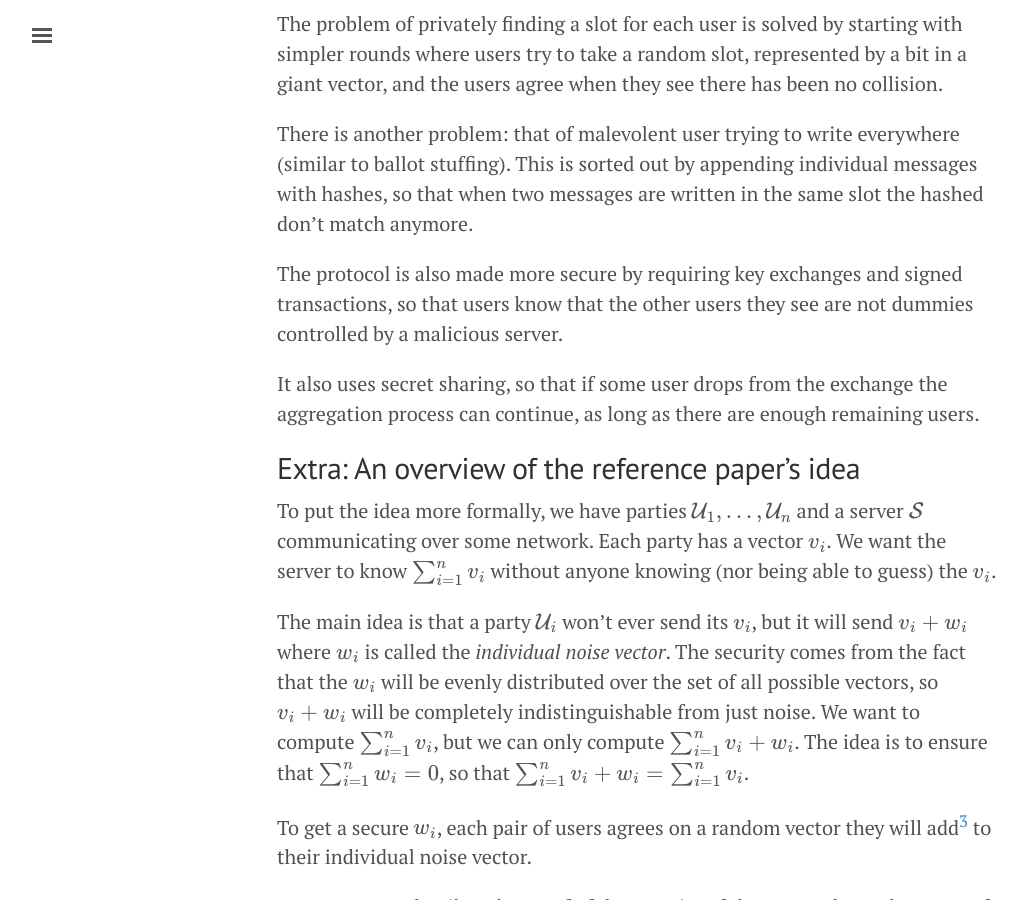
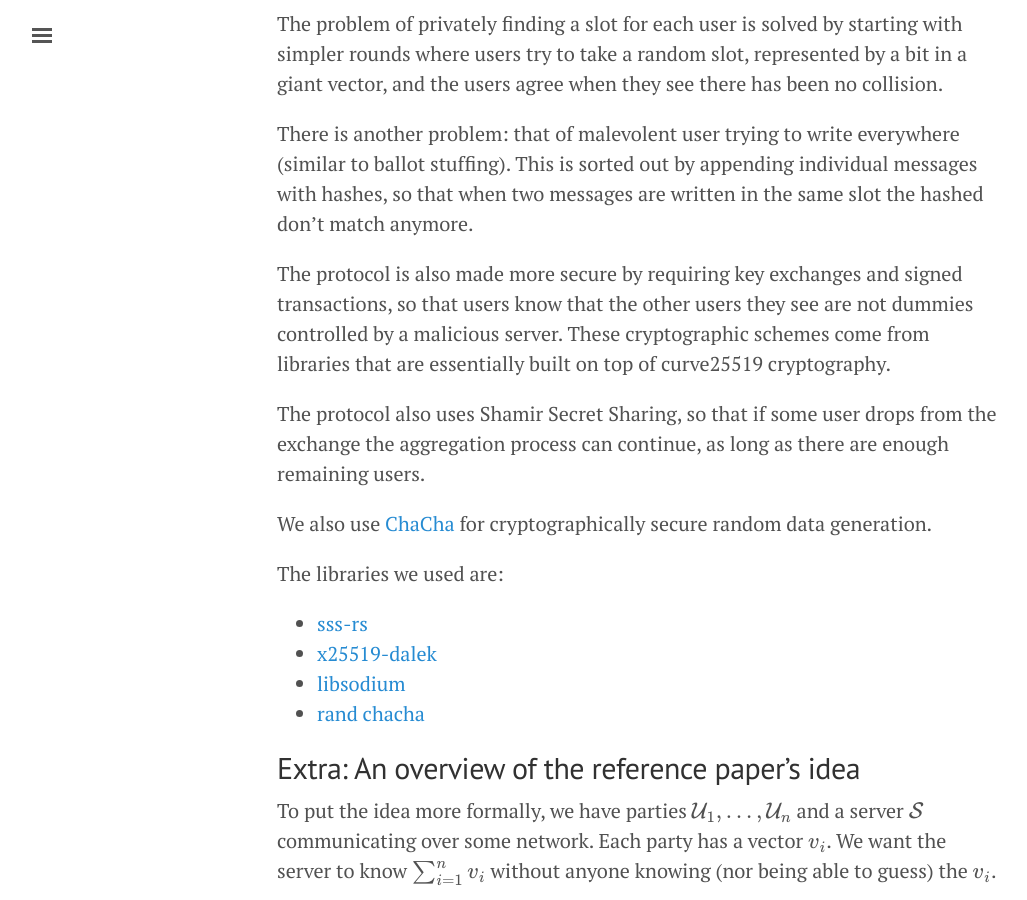
Before and after one commit to mangaki/research, a Jekyll site: the page built from _posts/2022-02-12-how-to-securely-share-information.md, in a window 1280 px wide and 900 px high, scrolled down 4996 px. Shown: the whole window, without its empty margins (3-1030 px from the left). Built offline with Jekyll 4.4.1, drawn with Linux system fonts in a browser that asks for light colours; formulas are drawn with MathJax 3; a script that is not in the unit is left out; comment, search, counter and statistics services are not loaded.

Commit message:
Notes about cryptography

```diff
--- a/_posts/2022-02-12-how-to-securely-share-information.md
+++ b/_posts/2022-02-12-how-to-securely-share-information.md
@@ -107,9 +107,18 @@ are written in the same slot the hashed don't match anymore.
 
 The protocol is also made more secure by requiring key exchanges and signed transactions,
 so that users know that the other users they see are not dummies controlled by a malicious server.
+These cryptographic schemes come from libraries that are essentially built on top of curve25519 cryptography.
 
-It also uses secret sharing, so that if some user drops from the exchange the aggregation process can continue,
+The protocol also uses Shamir Secret Sharing, so that if some user drops from the exchange the aggregation process can continue,
 as long as there are enough remaining users.
+
+We also use [ChaCha](https://en.wikipedia.org/wiki/Salsa20#ChaCha_variant) for cryptographically secure random data generation.
+
+The libraries we used are:
+ * [sss-rs](https://crates.io/crates/sss-rs)
+ * [x25519-dalek](https://crates.io/crates/x25519-dalek)
+ * [libsodium](https://doc.libsodium.org/)
+ * [rand chacha](https://crates.io/crates/rand_chacha)
 
 ## Extra: An overview of the reference paper's idea
 
```
